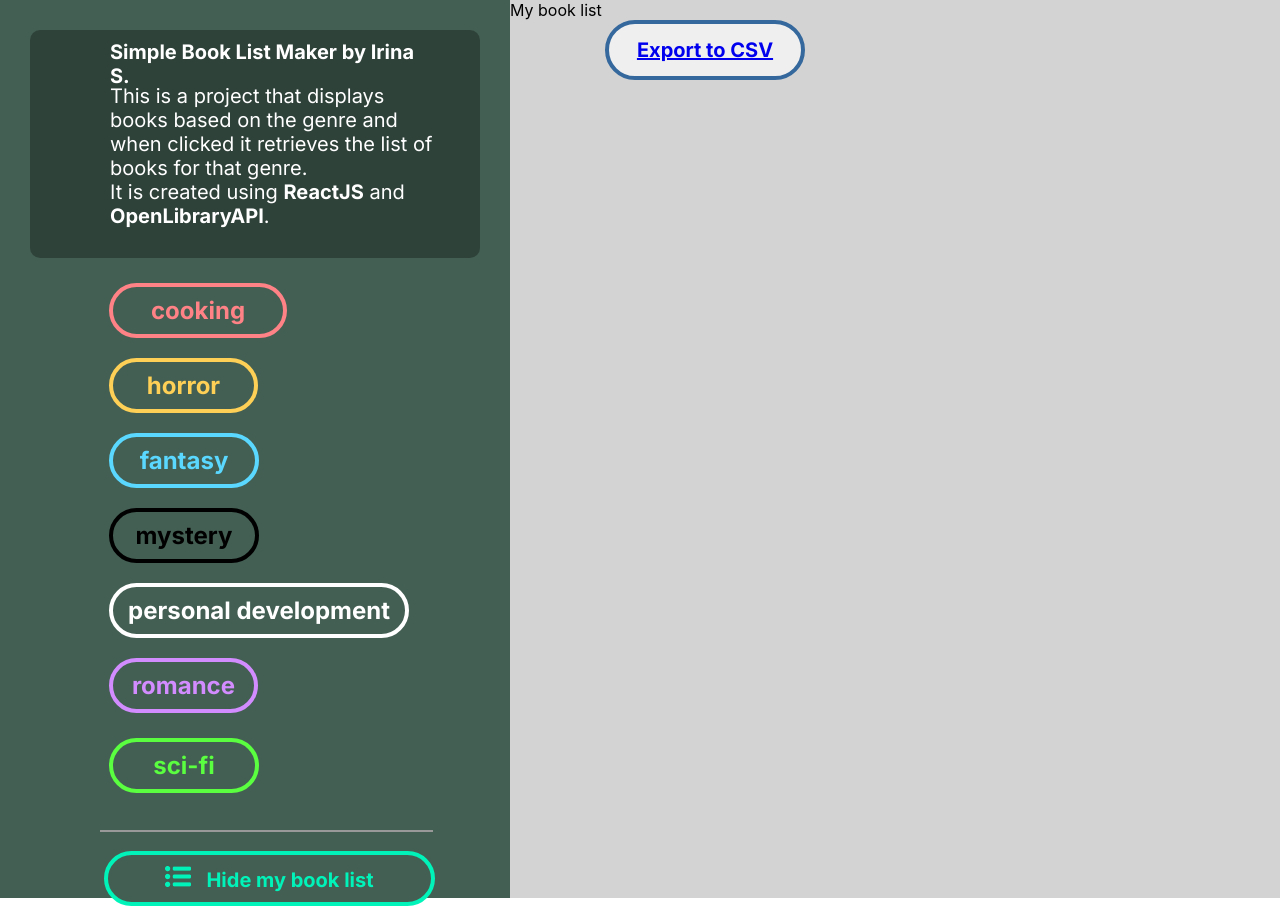
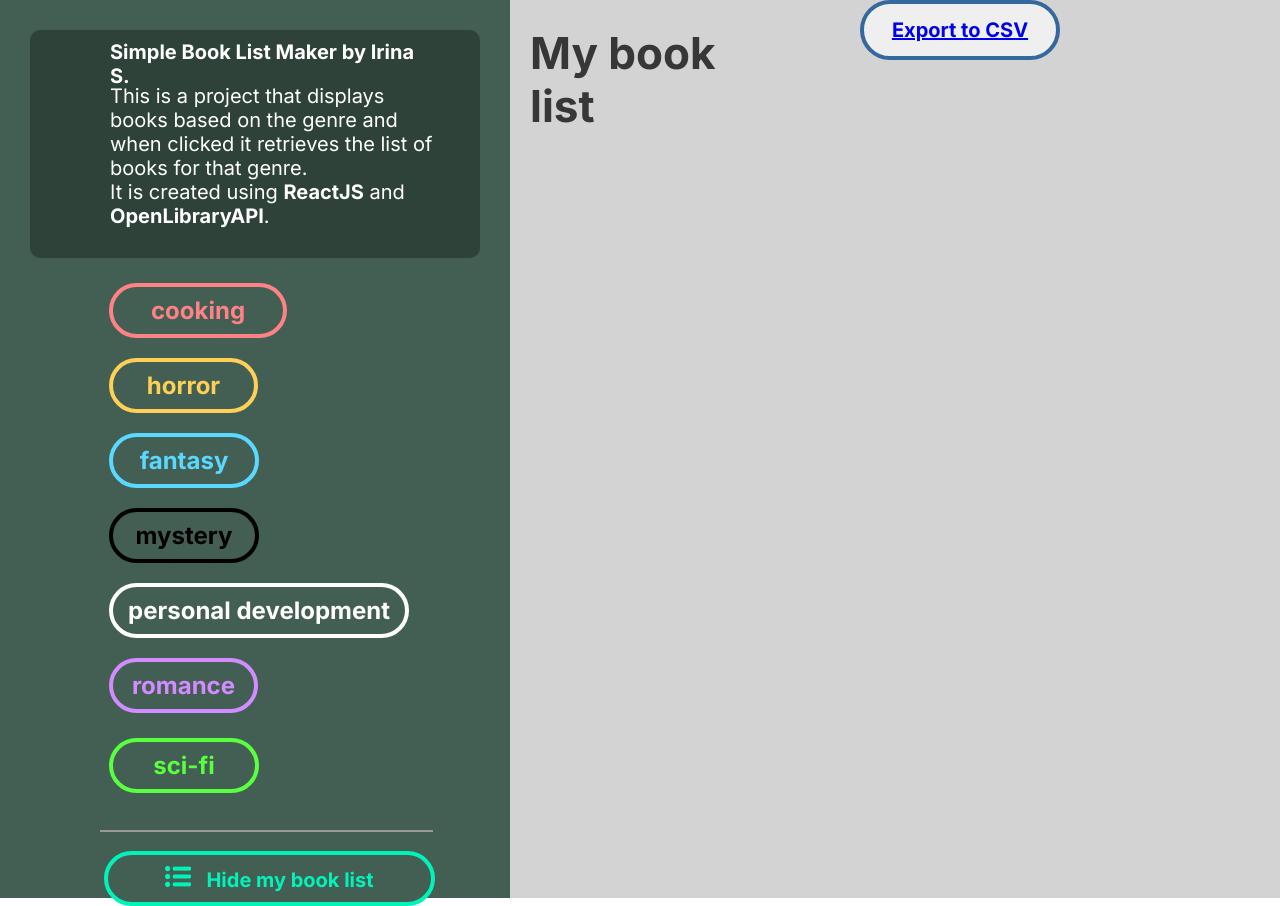
Before and after one commit to isverzh85/libraryProject, a React (Create React App) app: page /my-book-list in a window 1280 px wide. Built offline with nearby package versions, Linux system fonts and the light colour scheme.

Commit message:
continued changes

```diff
--- a/src/Pages/Home/styles.module.scss
+++ b/src/Pages/Home/styles.module.scss
@@ -156,12 +156,25 @@ body {
     transform:translate(80%, 0%);
 }
 
+.bookButton:hover {
+    background: #35689C;
+    cursor: pointer;
+}
+
 .bookContainer:hover > .bookButton {
     opacity:0;
     background-color: #8fc7d9;
     color: #fff;
     cursor: pointer;
 }
+
+.bookContainer:hover .bookButton {
+    opacity: 0;
+    background-color: #8fc7d9;
+    color: #fff;
+    cursor: pointer;
+  }
+
 
 .logo{
     position: relative;
--- a/src/Pages/MyBookList/MyBookList.js
+++ b/src/Pages/MyBookList/MyBookList.js
@@ -123,7 +123,7 @@ export const MyBookList = (book) => {
               {book.authors && book.authors.length > 0
                             ? book.authors[0].name
                             : ""}
-                </div>
+
               <form>
                 <textarea
                   className={styles.form}
@@ -136,6 +136,7 @@ export const MyBookList = (book) => {
                   }
                 ></textarea>
               </form>
+              </div>
               {/* <div>
               {book.authors && book.authors.length > 0
                             ? book.authors[0].name
--- a/src/Pages/MyBookList/styles.module.scss
+++ b/src/Pages/MyBookList/styles.module.scss
@@ -26,7 +26,7 @@
 .exportButton{
     width:200px;
     height:60px;
-    margin-left: 95px;
+    margin-left: 350px;
     font-family: 'Inter', sans-serif;
     font-weight: 700;
     font-size:20px;
@@ -84,7 +84,8 @@
 .form{
     width:446px;
     height: 101px;
-    margin-left:400px;
+    top:0px;
+    margin-left:300px;
     position: absolute;
     border-radius: 5px;
     box-sizing: border-box;
@@ -107,12 +108,14 @@
     display:flex;
     justify-content:center;
     align-items:center;
+    transition: background-color 0.3s ease-in-out;
 }
 
-.deleteButton:hover{
-    background: #D93A3A !important;
-    color:white !important;
-}
+.bookDetailsContainer:hover .deleteButton {
+    opacity: 0;
+    background-color: #D93A3A;
+    cursor: pointer;
+  }
 
 .bookTitleContainer{
     display:flex;
@@ -178,7 +181,21 @@
 .mainContainer{
     display: flex;
     background: lightgrey;
+}
 
-    // justify-content: space-between;
-    // align-items: center;
+.myListContainer{
+    position: absolute;
+width: 260px;
+height: 53px;
+left: 530px;
+top: 27px;
+
+font-family: 'Inter', sans-serif;
+font-style: normal;
+font-weight: 700;
+font-size: 44px;
+line-height: 53px;
+
+color: #373737;
+
 }
```
